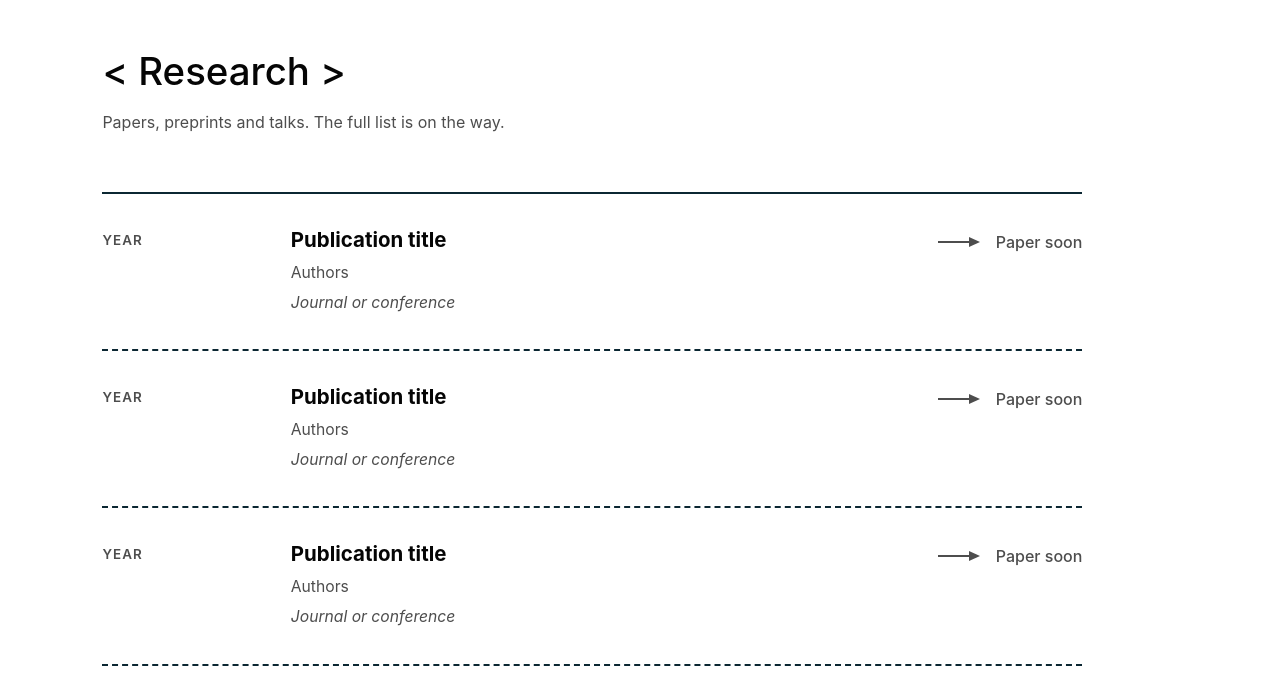
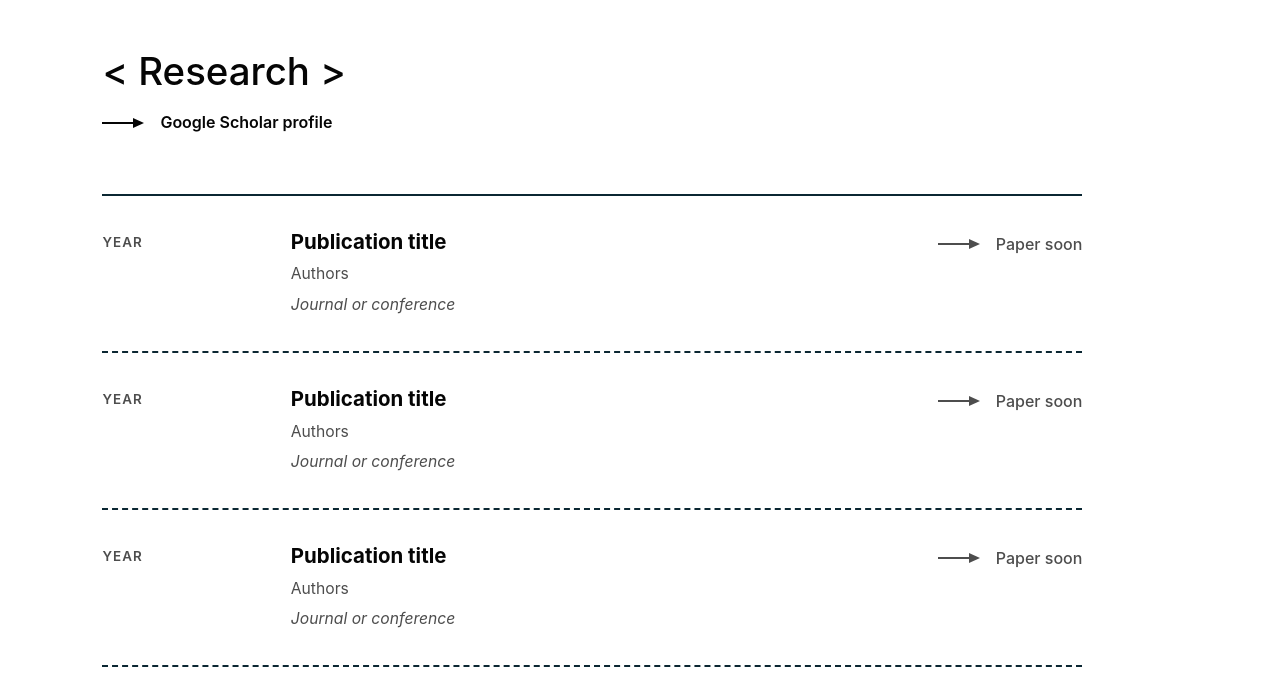
Before and after one commit to Armos05/Armos05.github.io, a plain HTML site: page research.html in a window 1280 px wide. Shown: the part 125-800 px from the top of the page. Drawn offline with Linux system fonts and the light colour scheme.

Commit message:
Link Google Scholar profile from Research and homepage

```diff
--- a/research.html
+++ b/research.html
@@ -148,6 +148,26 @@
       line-height: 1.6;
     }
 
+    .scholar-link {
+      display: inline-grid;
+      grid-template-columns: 46px auto;
+      align-items: center;
+      gap: 12px;
+      color: var(--ink);
+      font-weight: 560;
+      text-decoration: none;
+    }
+
+    .scholar-link:hover .arrow,
+    .scholar-link:focus-visible .arrow {
+      transform: translateX(9px);
+    }
+
+    .scholar-link:focus-visible {
+      outline: 2px solid var(--ink);
+      outline-offset: 6px;
+    }
+
     .entry-list {
       max-width: 980px;
       border-top: 2px solid var(--line);
@@ -269,7 +289,7 @@
 
     <h1 class="heading">&lt; Research &gt;</h1>
     <p class="lede">
-      Papers, preprints and talks. The full list is on the way.
+      <a class="scholar-link" href="https://scholar.google.com/citations?user=gk7aXzwAAAAJ&amp;hl=en"><span class="arrow" aria-hidden="true"></span><span>Google Scholar profile</span></a>
     </p>
 
     <section class="entry-list" aria-label="Publications">
```
Also changed, not shown: index.html (+1 -1 lines).
